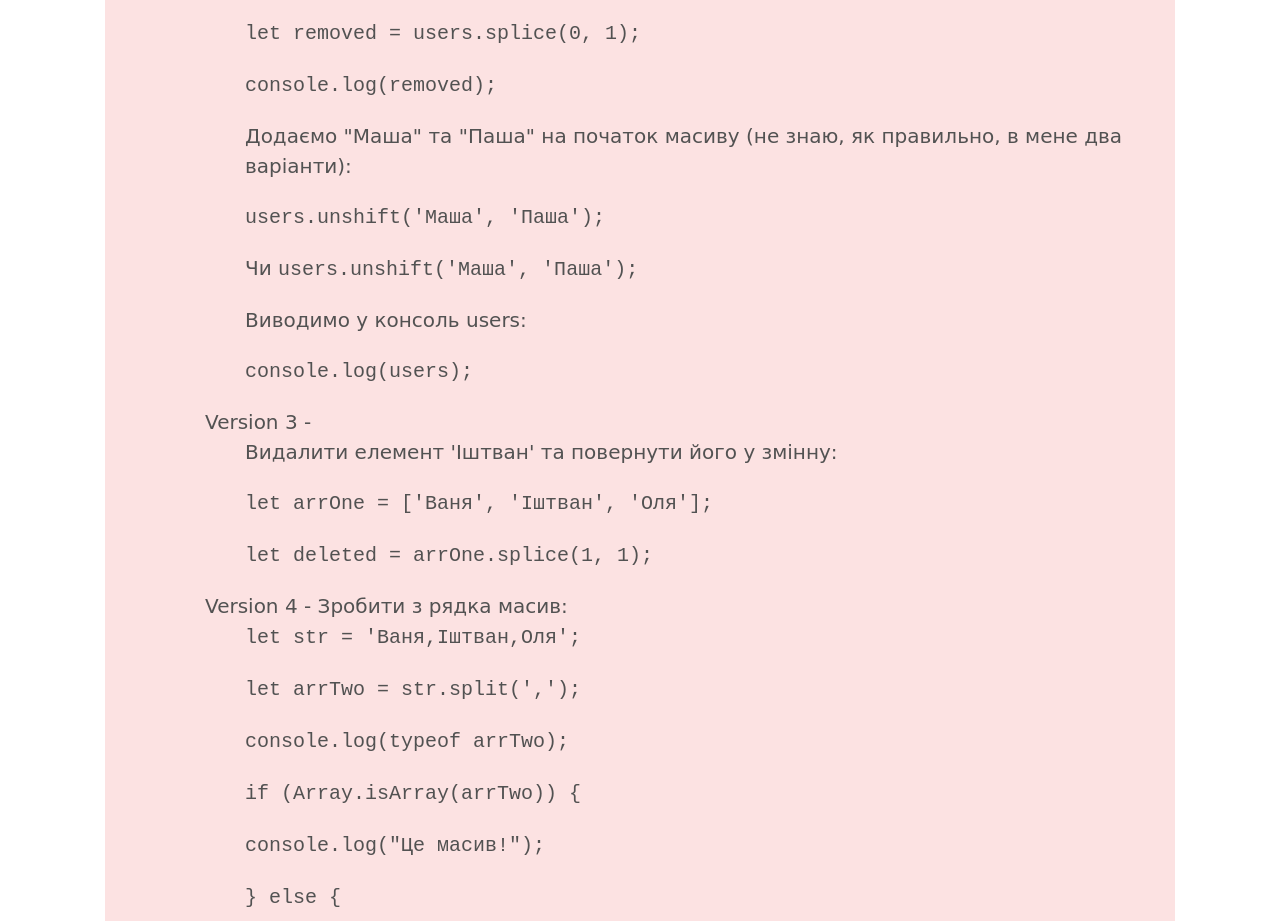
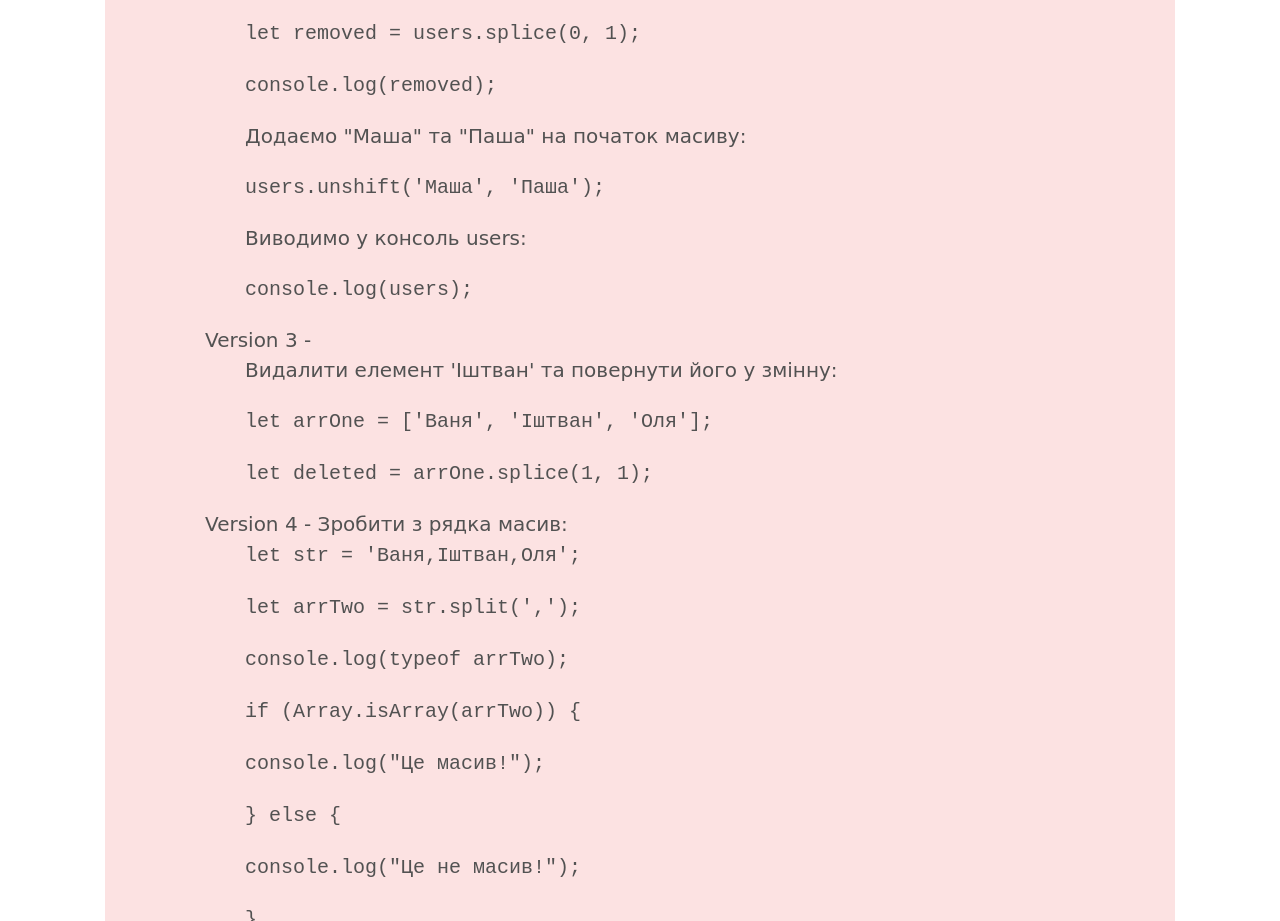
Before and after one commit to oksanalesko/lessons, a plain HTML site: page lesson_24hw/index.html in a window 1280 px wide. Shown: the part 1786-2707 px from the top of the page. Drawn offline with Linux system fonts and the light colour scheme; a web font is replaced by a local one.

Commit message:
Update index.html

```diff
--- a/lesson_24hw/index.html
+++ b/lesson_24hw/index.html
@@ -55,9 +55,8 @@
                               <li class="lesson__subitem">Видаляємо перший елемент масиву та показуємо його:</li>
                               <li class="lesson__subitem"><code>let removed = users.splice(0, 1);</code></li>
                               <li class="lesson__subitem"><code>console.log(removed);</code></li>
-                              <li class="lesson__subitem">Додаємо "Маша" та "Паша" на початок масиву (не знаю, як правильно, в мене два варіанти):</li>
+                              <li class="lesson__subitem">Додаємо "Маша" та "Паша" на початок масиву:</li>
                               <li class="lesson__subitem"><code>users.unshift('Маша', 'Паша');</code></li>
-                              <li class="lesson__subitem">Чи <code>users.unshift('Маша', 'Паша');</code></li>
                               <li class="lesson__subitem">Виводимо у консоль users:</li>
                               <li class="lesson__subitem"><code>console.log(users);</code></li>
                            </ul>
```
